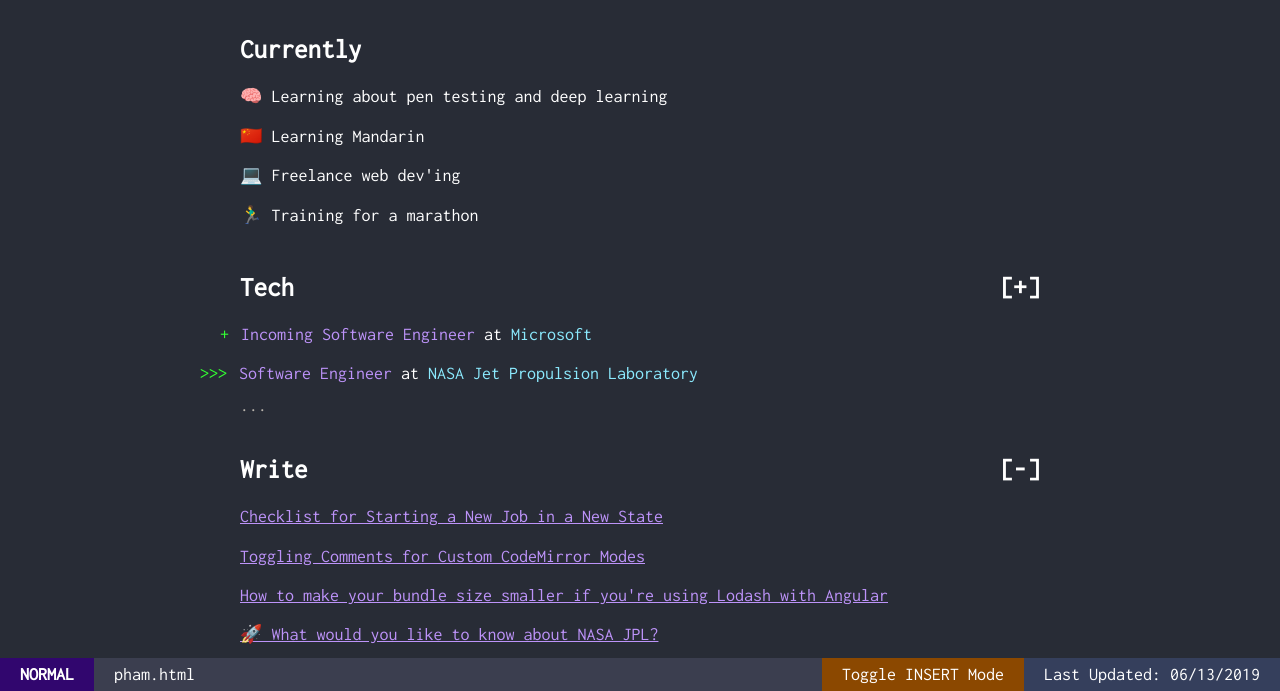
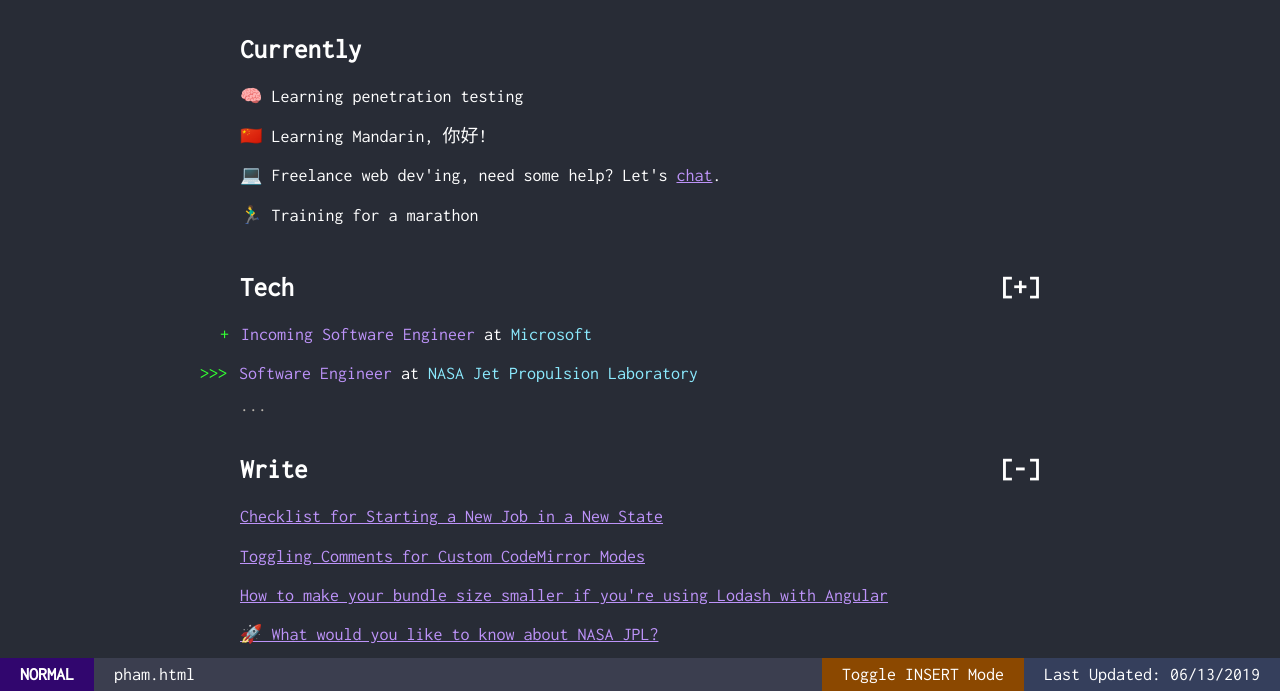
Before and after one commit to JohnPhamous/pham.codes, a Gatsby site: page / in a window 1280 px wide. Shown: the part 109-800 px from the top of the page. Built offline with nearby package versions, Linux system fonts and the light colour scheme; Gatsby itself is replaced by a stand-in of ours.

Commit message:
Update biography

```diff
--- a/src/components/Biography.js
+++ b/src/components/Biography.js
@@ -15,6 +15,10 @@ const List = styled.ul`
     margin-left: -40px;
     padding: 8px 0;
   }
+
+  a {
+    color: rgb(189, 147, 249);
+  }
 `
 
 const Biography = () => (
@@ -24,9 +28,12 @@ const Biography = () => (
     </SectionHeader>
 
     <List>
-      <li>🧠 Learning about pen testing and deep learning</li>
-      <li>🇨🇳 Learning Mandarin</li>
-      <li>💻 Freelance web dev'ing</li>
+      <li>🧠 Learning penetration testing</li>
+      <li>🇨🇳 Learning Mandarin, 你好!</li>
+      <li>
+        💻 Freelance web dev'ing, need some help? Let's{' '}
+        <a href="mailto:john@pham.codes">chat</a>.
+      </li>
       <li>🏃‍♂️ Training for a marathon</li>
     </List>
   </Container>
```
